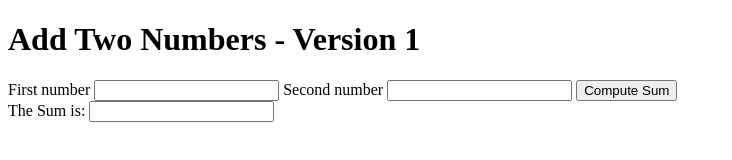
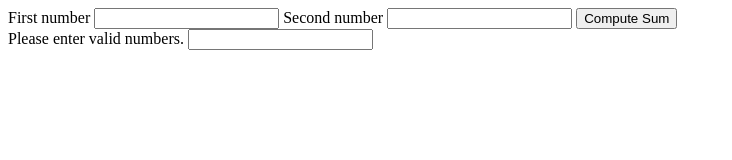
Before and after one commit to BuddyBugarin/ITC, a plain HTML site: page index.html in a window 1280 px wide. Both pictures are taken after a click on the button "Compute Sum". Shown: the whole page, without its empty margins (0-732 px from the left). Drawn offline with Linux system fonts and the light colour scheme.

Commit message:
Update index.html

```diff
--- a/index.html
+++ b/index.html
@@ -1,33 +1,34 @@
-
 <!DOCTYPE html>
-<html lang="en">
+<html>
     <head>
-    <title>Add Two Numbers - Version 1</title>
+        <title>Add 2 Numbers</title>
     </head>
     <body>
-    <h1>Add Two Numbers - Version 1</h1>
         <label>First number</label>
         <input type="number" id="n1">
         <label>Second number</label>
         <input type="number" id="n2">
-    <button onclick="computeSum()">Compute Sum</button>
+        <button>Compute Sum</button>
         <br>
-    <label>The Sum is:</label>
+        <label id="sumlabel">The sum is:</label>
         <input type="number" id="sum" readonly>
-    </input>
 
         <script>
-        function computeSum() {
-            // Get the values of the input fields
+            document.querySelector('button').addEventListener('click', function() {
+                // Get the values from the input fields
                 const num1 = parseFloat(document.getElementById('n1').value);
                 const num2 = parseFloat(document.getElementById('n2').value);
 
-            // Calculate the sum
-            const sum = num1 + num2;
-
-            // Display the sum in the output field
-            document.getElementById('sum').value = sum;
+                // Check if the inputs are valid numbers
+                if (!isNaN(num1) && !isNaN(num2)) {
+                    const sum = num1 + num2; // Compute the sum
+                    document.getElementById('sum').value = sum; // Display the sum in the readonly input
+                    document.getElementById('sumlabel').textContent = "The sum is:"; // Update the label text
+                } else {
+                    document.getElementById('sumlabel').textContent = "Please enter valid numbers."; // Error message
+                    document.getElementById('sum').value = ''; // Clear the sum input
                 }
+            });
         </script>
     </body>
 </html>
```
Lines whose indentation alone changed are shown as unchanged.
